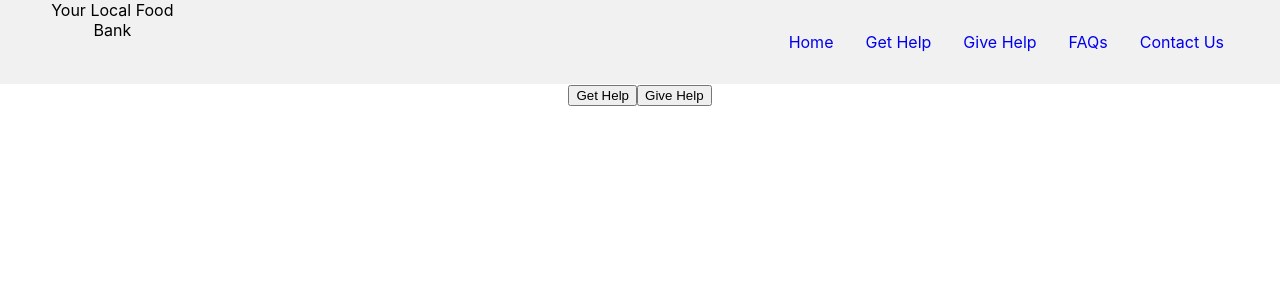
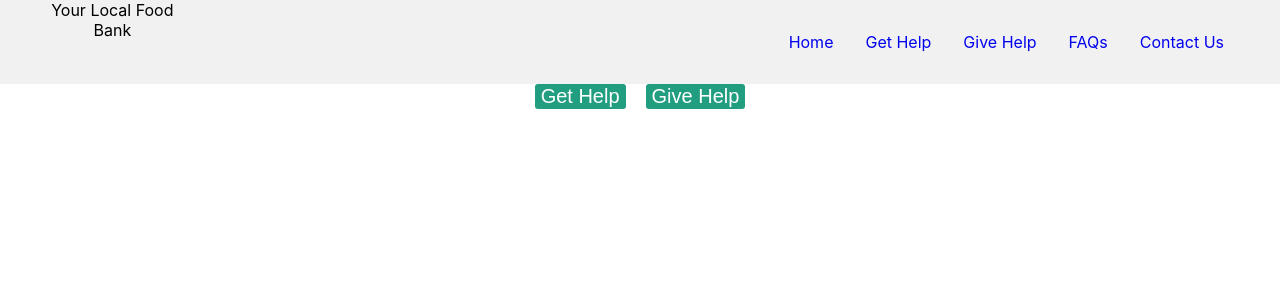
Before and after one commit to SchoolOfCode/final-project_front-end-jazzy-code-superheros, a React (Create React App) app: page / in a window 1280 px wide. Shown: the top 300 px of the page. Built offline with nearby package versions, Linux system fonts and the light colour scheme.

Commit message:
Created and stylish the give help and get help button

```diff
--- a/src/Components/Button/index.js
+++ b/src/Components/Button/index.js
@@ -1,6 +1,8 @@
+import "./style.css"
+
 const Button = ({nameButton}) => {
     return (
-     <button>{nameButton}</button>
+     <button className="MainButton">{nameButton}</button>
       );
 }
 
--- a/src/Components/Button/style.css
+++ b/src/Components/Button/style.css
@@ -0,0 +1,7 @@
+.MainButton{
+    color:white;
+    background-color: #219D80;
+    font-size: 20px;
+    border-radius: 3px;
+    border: #81e1cb;
+}
--- a/src/Components/Home/index.js
+++ b/src/Components/Home/index.js
@@ -1,10 +1,13 @@
 import Button from "../Button";
+import "./style.css"
 
 const Home = () => {
   return(
-    <div className="home">
+    <div className="Home">
+      <div className="ButtonContainer">
       <Button nameButton="Get Help"/>
       <Button nameButton="Give Help"/>
+      </div>
     </div>
 
   );
--- a/src/Components/Home/style.css
+++ b/src/Components/Home/style.css
@@ -0,0 +1,9 @@
+.ButtonContainer{
+    display: flex;
+    flex-direction: row;
+    gap: 20px;
+    justify-content: center;
+}
+.Home{
+
+}
```
